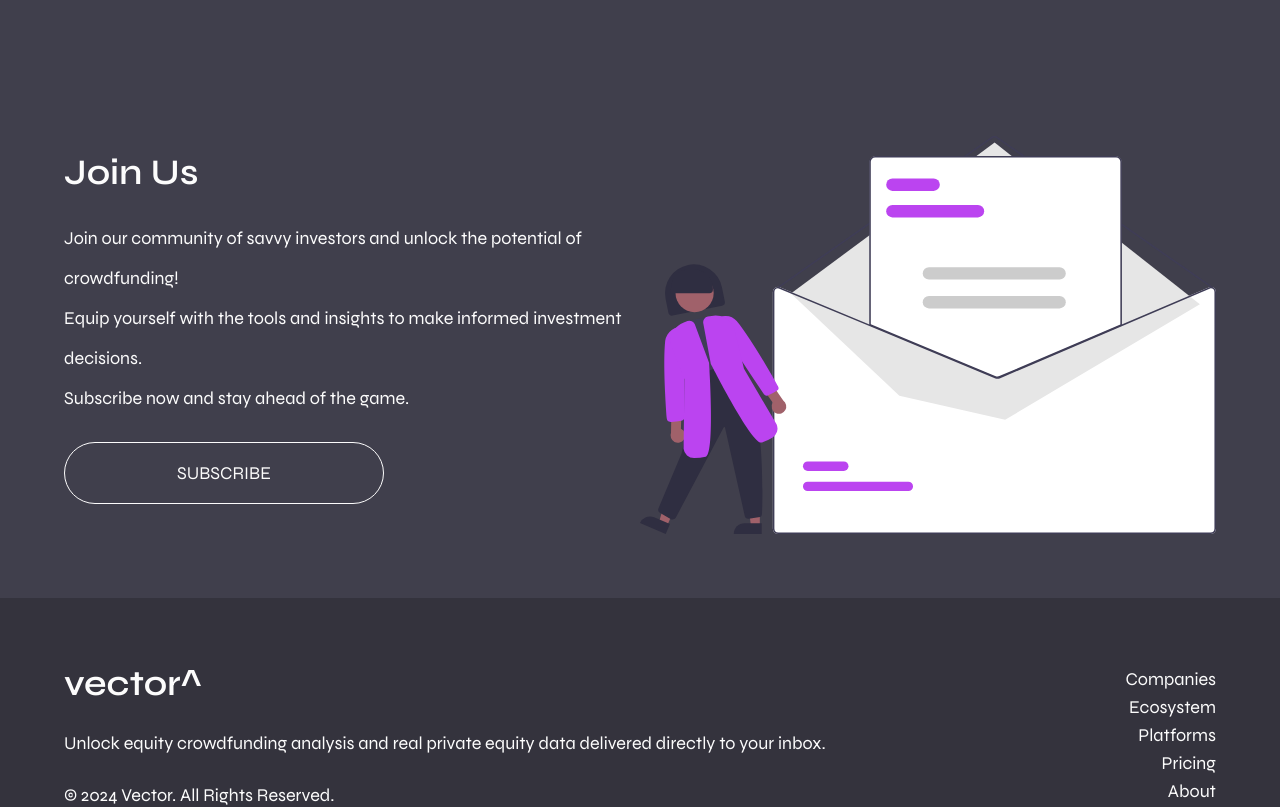
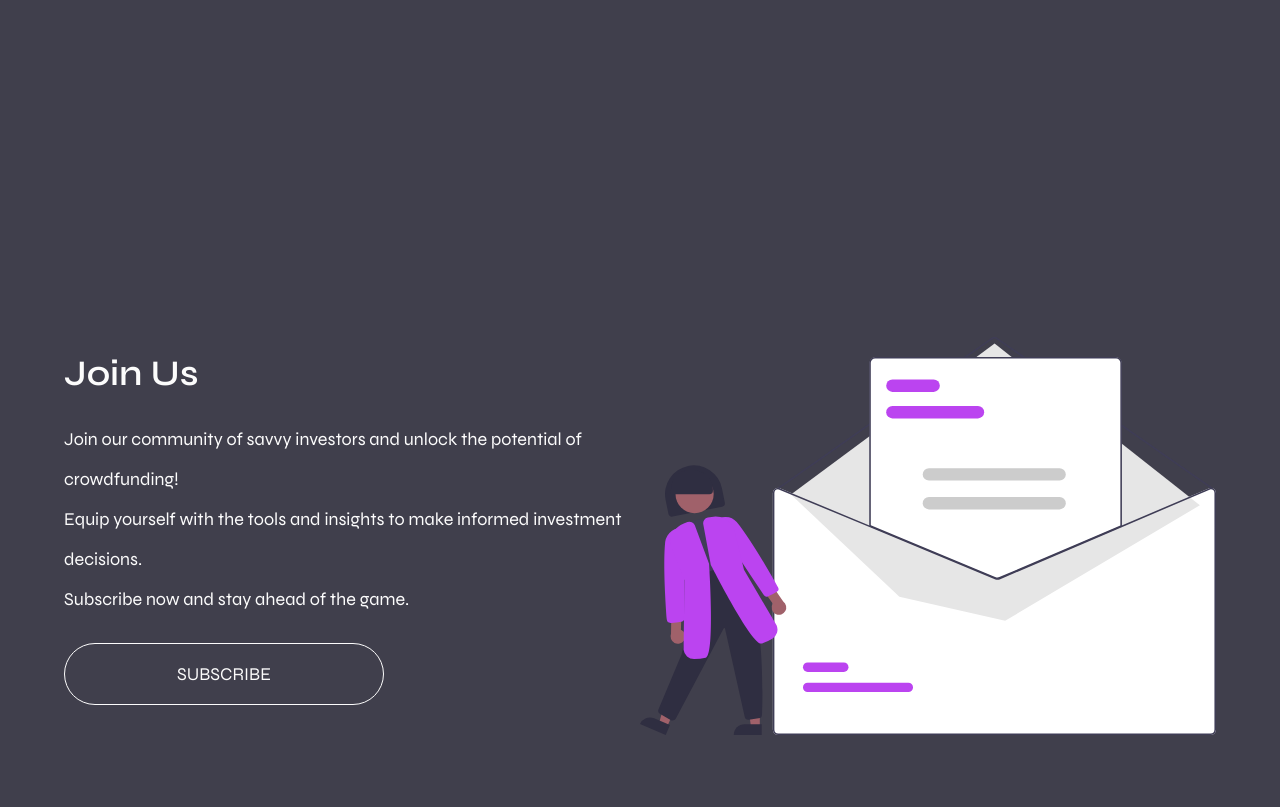
Before and after one commit to jreis13/vector, a Next.js app: page / in a window 1280 px wide. Shown: the part 3560-4367 px from the top of the page. Built offline with nearby package versions, Linux system fonts and the light colour scheme.

Commit message:
adjust CTA size

```diff
--- a/src/components/CTA.jsx
+++ b/src/components/CTA.jsx
@@ -5,7 +5,7 @@ import subscribe from "/public/icons/subscribe.svg";
 
 function CTA() {
   return (
-    <div className="overflow-hidden px-16">
+    <div className="flex items-center min-h-screen overflow-hidden px-16">
       <div className="grid grid-cols-1 gap-y-16 sm:gap-y-20 lg:grid-cols-2">
         <div className="lg:pt-4 flex flex-col gap-6">
           <div className="flex flex-col gap-y-6">
```
